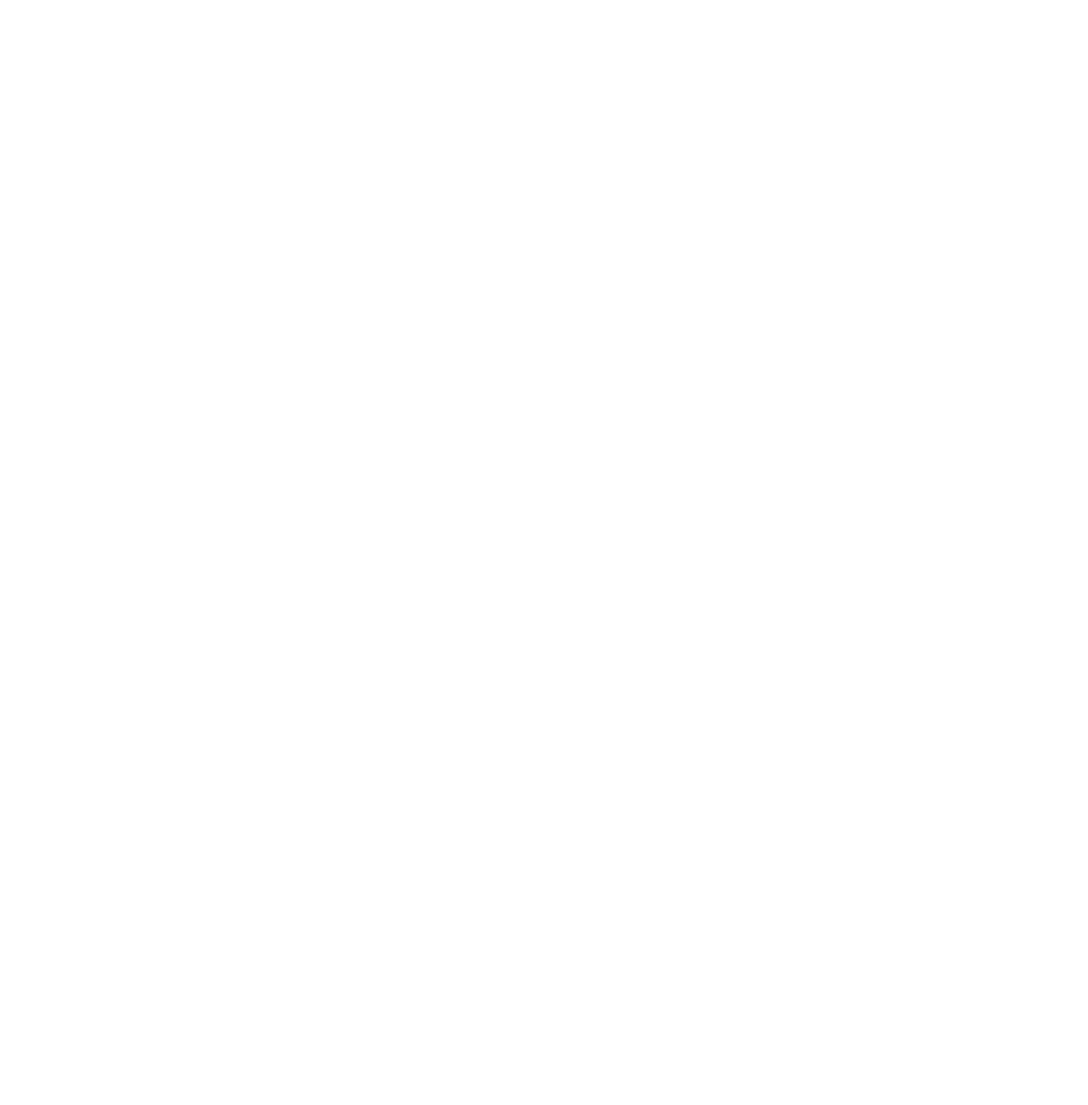
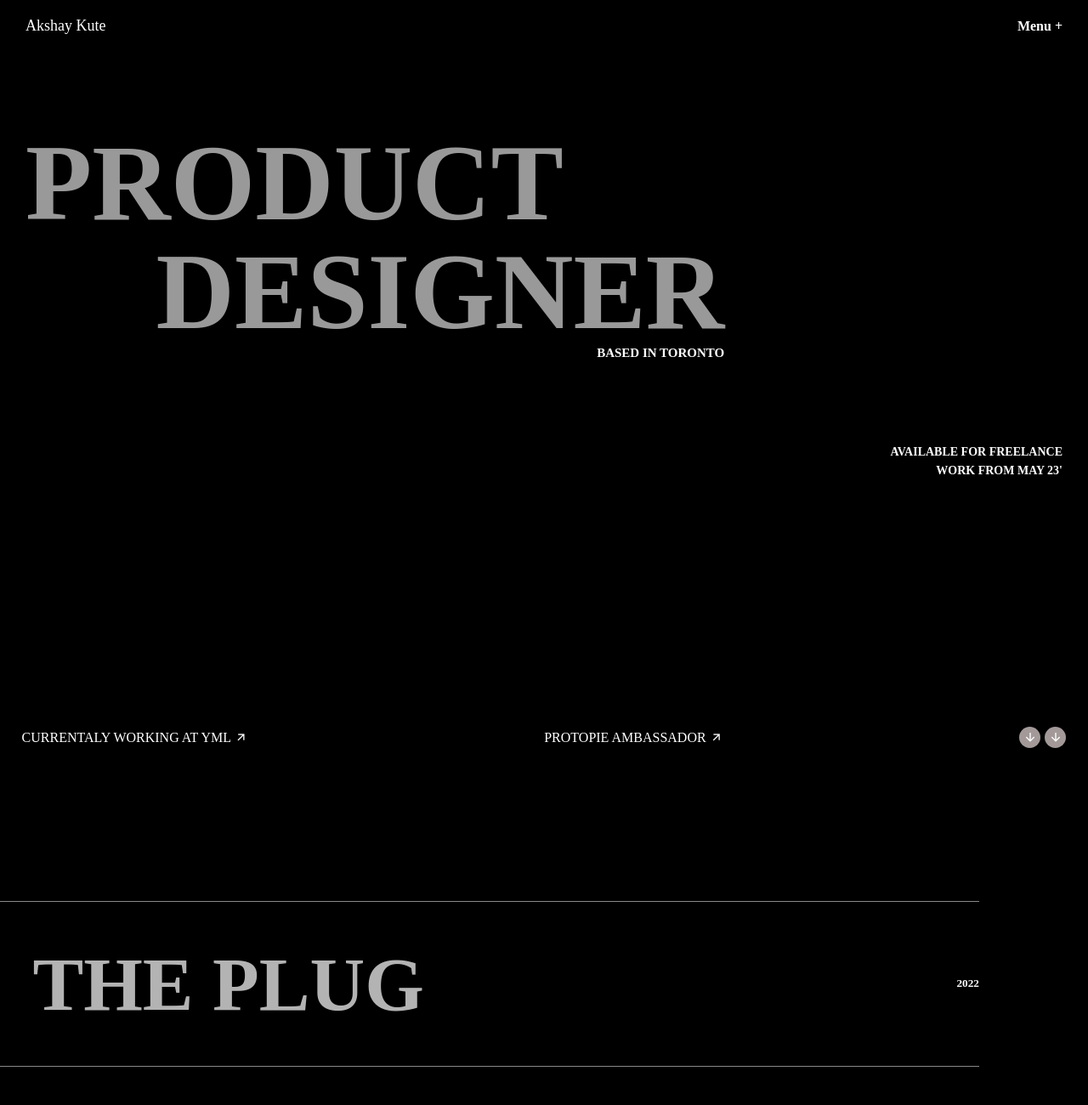
Before and after one commit to Akshay-1201/Responsive-WebDev, a plain HTML site: page Project 1/index.html in a window 1280 px wide. Shown: the top 1300 px of the page at 85% size. Before the commit the page ends 800 px from the top, so only its background shows below. Drawn offline with nearby package versions, Linux system fonts and the light colour scheme.

Commit message:
html & css update

```diff
--- a/Project 1/index.html
+++ b/Project 1/index.html
@@ -4,8 +4,53 @@
     <meta charset="UTF-8">
     <meta name="viewport" content="width=device-width, initial-scale=1.0">
     <title>Document</title>
+    <link href="https://cdn.jsdelivr.net/npm/remixicon@3.5.0/fonts/remixicon.css" rel="stylesheet">
+    <link rel="stylesheet" href="./style.css">
 </head>
 <body>
-
+    <div class="main">
+        <div class="hero">
+            <div class="nav">
+                <a href="#">Akshay Kute</a>
+                <h4>Menu +</h4>
+            </div>
+            <div class="heading">
+                <h1>PRODUCT</h1>
+                <div class="blocktext">
+                    <h1 id="sec-h1">DESIGNER</h1>
+                    <h5>Based in toronto</h5>
+                </div>
+            </div>
+            <div class="small-heading">
+                <h5>available for freelance</h5>
+                <h5>work from may 23'</h5>
+            </div>
+            <div class="hero-footer">
+                <a href="#">currentaly working at yml <i class="ri-arrow-right-up-line"></i></a>
+                <a href="#">protopie ambassador <i class="ri-arrow-right-up-line"></i></a>
+                <div class="iconset">
+                    <div class="circle"><i class="ri-arrow-down-line"></i></div>
+                    <div class="circle"><i class="ri-arrow-down-line"></i></div>
+                </div>
+            </div>
+        </div>
+        <div class="second">
+           <div class="elem">
+            <img src="./assets/plug.png" alt="">
+                <h1>the plug</h1>
+                <h5>2022</h5>
+           </div>
+           <div class="elem">
+                <img src="./assets/ixperience.png" alt="">
+               <h1>ixperience</h1>
+               <h5>2022</h5>
+           </div>
+           <div class="elem elemlast">
+            <img src="./assets/hudu.png" alt="">
+            <h1>hudu</h1>
+            <h5>2022</h5>
+           </div>
+        </div>
+    </div>
 </body>
 </html>
--- /dev/null
+++ b/Project 1/style.css
@@ -0,0 +1,133 @@
+*{
+    margin: 0;
+    padding: 0;
+    box-sizing: border-box;
+    font-family: "General Sans";
+
+}
+
+html, body {
+    width: 100%;
+    height: 100%;
+}
+.main{
+    width: 100%;
+    height: auto;
+    background-color: black;
+
+}
+.hero{
+    width: 100%;
+    height: 120vh;
+
+    color: white;
+}
+.nav{
+    width: 100%;
+    padding: 20px 30px;
+    color: white;
+    display: flex;
+    align-items:center;
+    justify-content: space-between;
+}
+.nav a{
+    color: white;
+    text-decoration: none;
+    font-size: 18px;
+}
+.heading h1{
+    font-size: 10vw;
+    line-height: 1;
+    font-weight: 900;
+    /* font-family: "General Sans Medium"; */
+    opacity: .6;
+    margin-left: 30px;
+}
+.heading{
+    margin-top: 90px;
+}
+/* #sec-h1{
+    margin-left: 35%;
+} */
+.blocktext{
+    width: fit-content;
+    margin-left: 12%;
+}
+.blocktext h5{
+    text-transform: uppercase;
+    font-size: 15px;
+    text-align: right;
+}
+.small-heading{
+    margin-top: 100px;
+    padding-right: 30px;
+}
+.small-heading h5{
+    text-transform: uppercase;
+    text-align: right;
+    margin-top: .5vw;
+    font-size: 14px;
+}
+.hero-footer{
+    display: flex;
+    align-items: center;
+    justify-content: space-between;
+    position: absolute;
+    bottom: -10%;
+    width: 100%;
+    padding: 0 2vw;
+}
+.hero-footer a{
+    color: white;
+    text-decoration: none;
+    text-transform: uppercase;
+}
+.hero-footer .circle {
+    display: flex;
+    align-items: center;
+    justify-content: center;
+    width: 25px;
+    height: 25px;
+    border-radius: 50%;
+    background-color: #a39999;
+
+}
+.hero-footer .iconset{
+    display: flex;
+    gap: 5px;
+}
+.second{
+    padding-right: 10vw;
+    padding-top: 100px;
+    width: 100%;
+    height: 140vh;
+}
+.elem{
+    position: relative;
+    width: 100%;
+    border-top: 1px solid #888;
+    padding: 3.5vw 3vw;
+    color: white;
+    display: flex;
+    justify-content: space-between;
+    align-items: center;
+    padding-right: 0;
+}
+.elem h1{
+    font-size: 7vw;
+    text-transform: uppercase;
+    opacity: .7;
+}
+.elem-last{
+    border-bottom: 1px solid #888;
+}
+.elemlast{
+    border-bottom: 1px solid #888;
+}
+.elem img{
+    height: 140%;
+    z-index: 999;
+    position: absolute;
+    /* opacity: 0; */
+    display: none;
+}
```
Also changed, not shown: Project 1/assets/hudu.png (added), Project 1/assets/ixperience.png (added), Project 1/assets/plug.png (added), Project 1/script.js (added).
